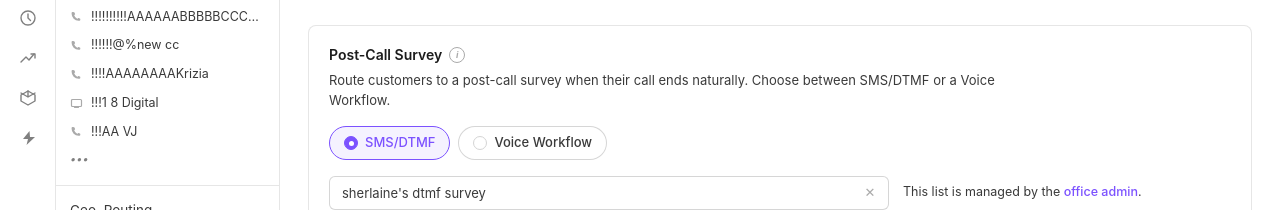
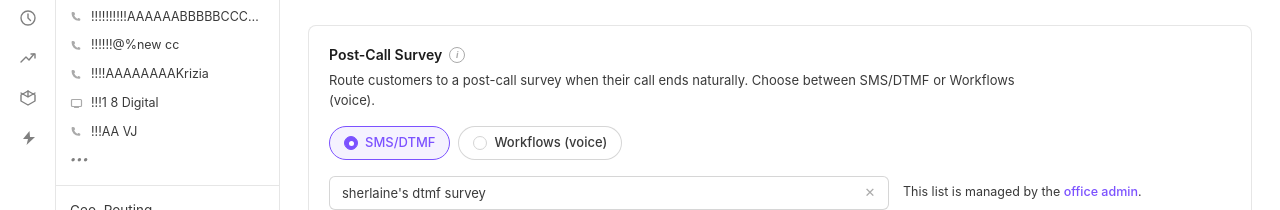
Before and after one commit to sherlaine-dialpad/post-call-ivr-prototype, a plain HTML site: page index.html in a window 1280 px wide. Shown: the part 345-555 px from the top of the page. Drawn offline with Linux system fonts and the light colour scheme.

Commit message:
Rename Voice Workflow to Workflows (voice)
Co-Authored-By: Claude Sonnet 4.6 <noreply@anthropic.com>

```diff
--- a/index.html
+++ b/index.html
@@ -605,7 +605,7 @@
             <span class="info-icon">i</span>
           </div>
           <p class="card-desc">
-            Route customers to a post-call survey when their call ends naturally. Choose between SMS/DTMF or a Voice Workflow.
+            Route customers to a post-call survey when their call ends naturally. Choose between SMS/DTMF or Workflows (voice).
           </p>
 
           <!-- Survey type selector -->
@@ -616,7 +616,7 @@
             </div>
             <div class="type-pill" id="opt-ivr" onclick="selectType('ivr')">
               <div class="radio-ring"><div class="radio-dot"></div></div>
-              Voice Workflow
+              Workflows (voice)
             </div>
           </div>
 
@@ -635,7 +635,7 @@
             </div>
           </div>
 
-          <!-- Voice Workflow panel -->
+          <!-- Workflows (voice) panel -->
           <div id="panel-ivr" style="display:none;">
             <div class="combo-row">
               <div class="combo-wrap">
@@ -649,11 +649,11 @@
                 </select>
                 <span class="combo-x" onclick="clearIvrSelect()" title="Clear">✕</span>
               </div>
-              <span class="managed-text">Only Voice workflows in your account are shown.</span>
+              <span class="managed-text">Only Workflows (voice) in your account are shown.</span>
             </div>
             <div class="field-error" id="ivr-error">
               <svg width="12" height="12" viewBox="0 0 12 12" fill="currentColor"><path fill-rule="evenodd" d="M6 0a6 6 0 100 12A6 6 0 006 0zm.75 8.25a.75.75 0 11-1.5 0 .75.75 0 011.5 0zM6.75 4a.75.75 0 00-1.5 0v3a.75.75 0 001.5 0V4z" clip-rule="evenodd"/></svg>
-              Select a Voice Workflow before saving.
+              Select a Workflows (voice) before saving.
             </div>
           </div>
 
```
